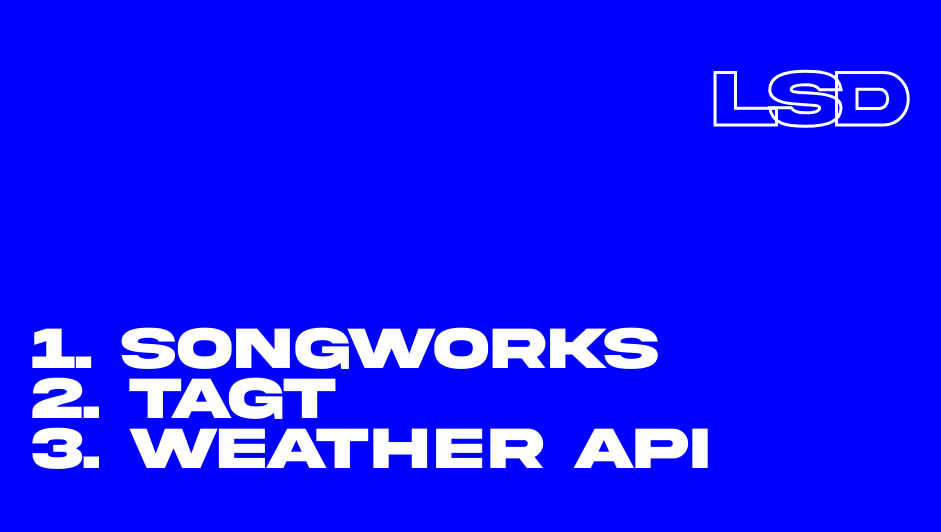
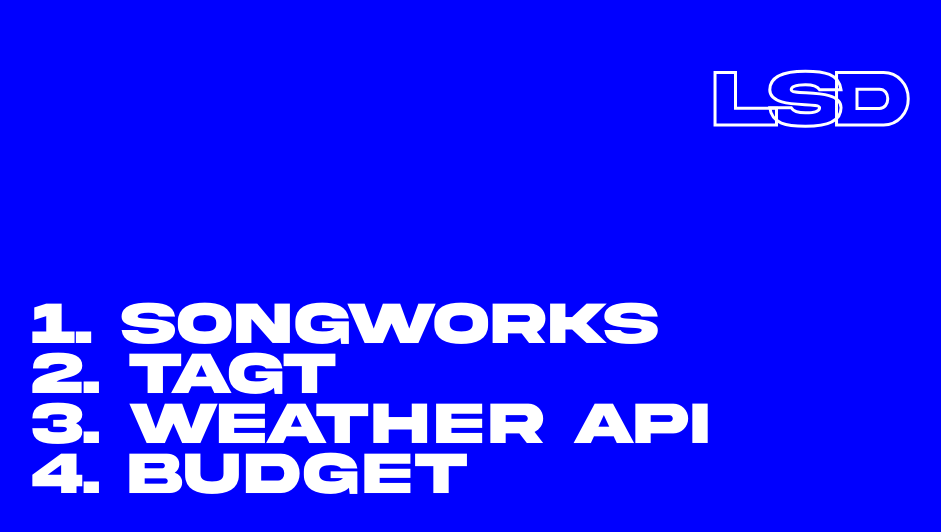
Before and after one commit to benscottdev/LSD, a React (Create React App) app: page /work in a window 1280 px wide. Shown: the top 532 px of the page, without its empty margins (285-1226 px from the left). Built offline with nearby package versions, Linux system fonts and the light colour scheme.

Commit message:
added budget app

```diff
--- a/src/Pages/Work.jsx
+++ b/src/Pages/Work.jsx
@@ -14,6 +14,10 @@ function Work() {
     {
       client: "3. Weather API",
       link: "https://lsdstudiosweatherapp.netlify.app/",
+    },
+    {
+      client: "4. Budget",
+      link: "https://benscottdev-letsbudget.netlify.app/",
     },
   ];
 
```
